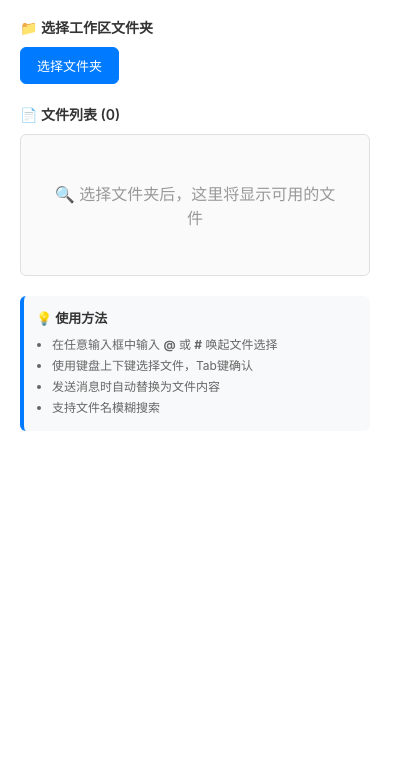
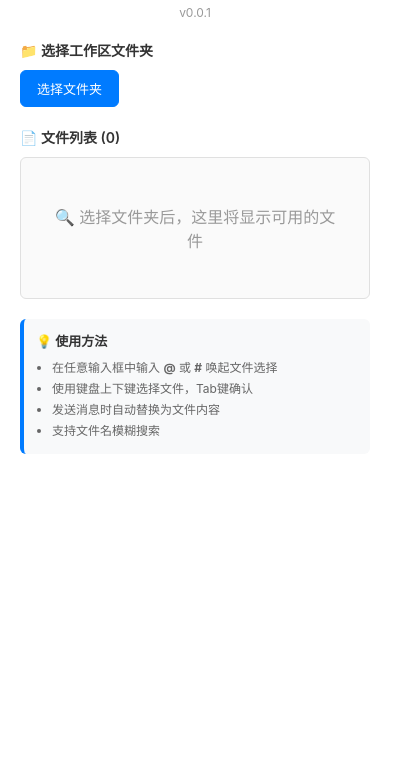
Before and after one commit to happy-green-pants/AiContextHelper, a browser extension: page popup.html in a window 400 px wide. Shown: the part 72-844 px from the top of the page. Drawn offline with Linux system fonts and the light colour scheme.

Commit message:
更新版本号至0.0.1，并在弹出窗口中添加版本显示，同时更新README以反映新版本信息。

```diff
--- a/popup.html
+++ b/popup.html
@@ -25,6 +25,12 @@
       margin: 8px 0 0 0;
       color: #666;
       font-size: 14px;
+    }
+
+    .header .version {
+      margin-top: 8px;
+      color: #999;
+      font-size: 12px;
     }
 
     .section {
@@ -180,6 +186,7 @@
   <div class="header">
     <h2>🚀 AI Context Helper</h2>
     <p>为AI聊天添加文件上下文功能</p>
+    <p class="version">v0.0.1</p>
   </div>
 
   <div id="status" class="status" style="display: none;"></div>
```
Also changed, not shown: README.md, manifest.json.
